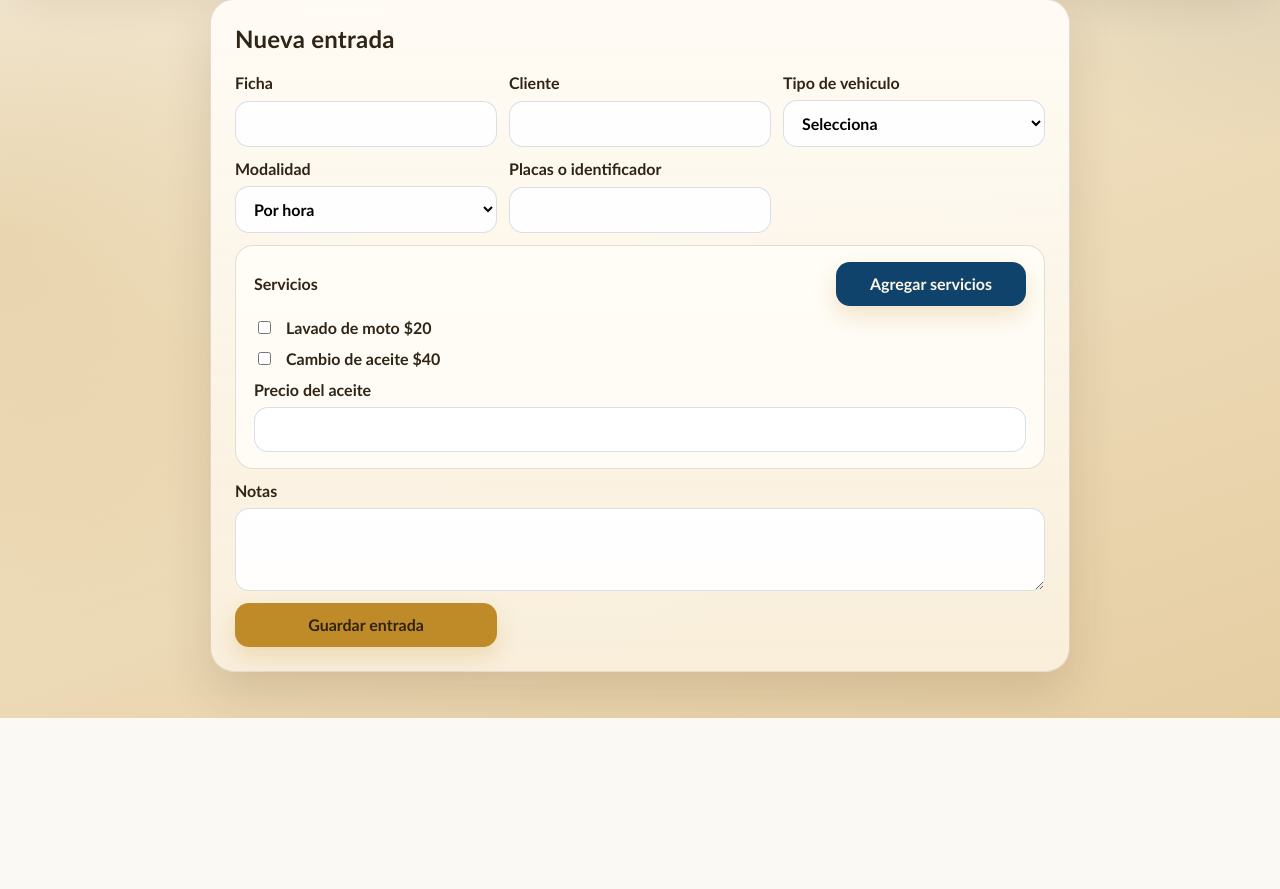
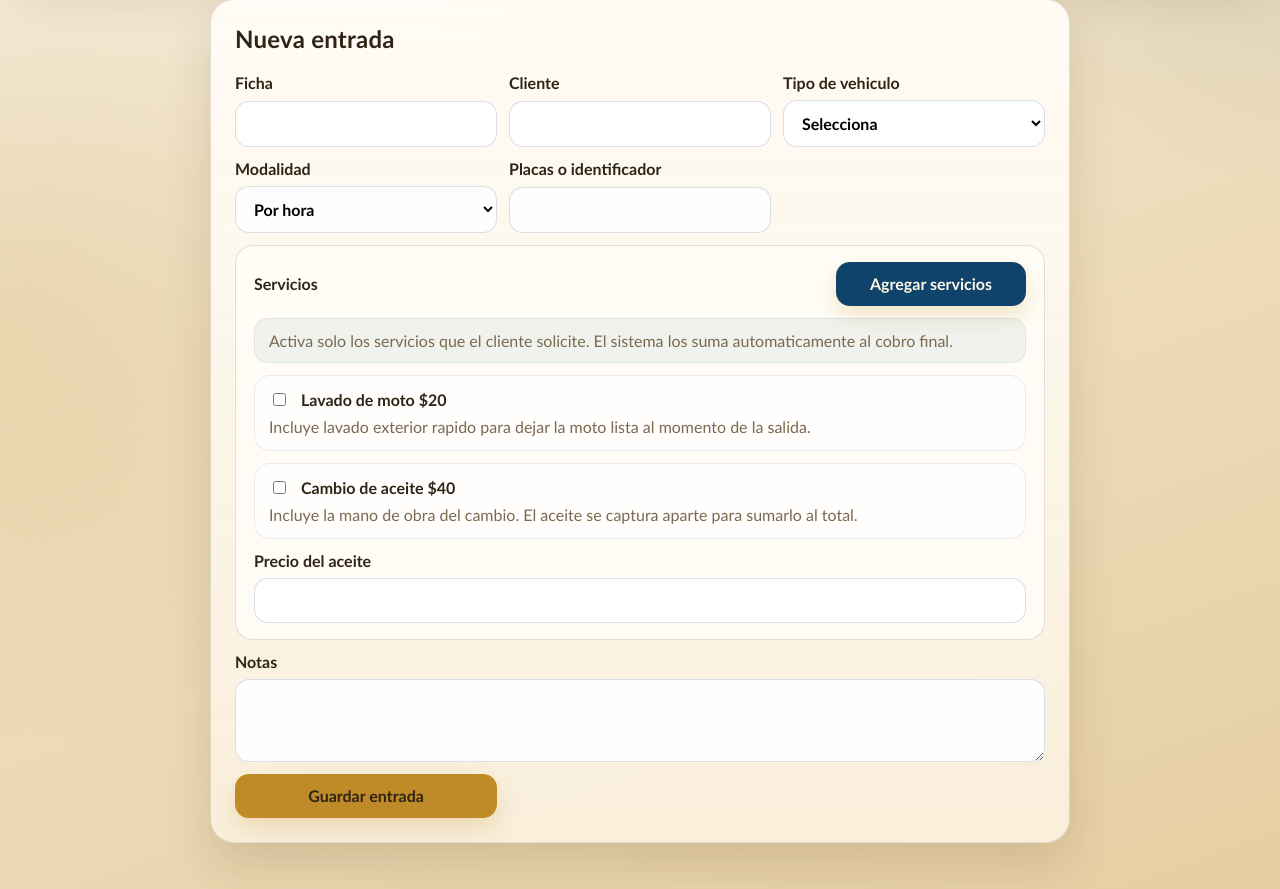
Before and after one commit to Chesco23706/estacionamiento-romina, a Flask app: page /operations in a window 1280 px wide. Shown: the part 227-1116 px from the top of the page. Before the commit the page ends 945 px from the top, so only its background shows below. Run offline with Flask 3, Linux system fonts and the light colour scheme; a user stored in the database is signed in.

Commit message:
Improve service panel details and add subtle UI animations

```diff
--- a/app/templates/operations.html
+++ b/app/templates/operations.html
@@ -39,19 +39,28 @@
       <section class="service-panel full-width" data-service-panel>
         <div class="service-panel-header">
           <span>Servicios</span>
-          <button class="btn btn-secondary service-toggle-btn" type="button" data-service-panel-toggle>
+          <button class="btn btn-secondary service-toggle-btn" type="button" data-service-panel-toggle aria-expanded="false">
             Agregar servicios
           </button>
         </div>
         <div class="service-panel-body" data-service-panel-body hidden>
+          <div class="service-intro">
+            <p>Activa solo los servicios que el cliente solicite. El sistema los suma automaticamente al cobro final.</p>
+          </div>
+          <article class="service-option-card">
             <label class="checkbox-row">
               <input type="checkbox" name="service_wash" data-service-wash>
               Lavado de moto $20
             </label>
+            <p class="service-option-note">Incluye lavado exterior rapido para dejar la moto lista al momento de la salida.</p>
+          </article>
+          <article class="service-option-card">
             <label class="checkbox-row">
               <input type="checkbox" name="service_oil_change" data-service-oil-change>
               Cambio de aceite $40
             </label>
+            <p class="service-option-note">Incluye la mano de obra del cambio. El aceite se captura aparte para sumarlo al total.</p>
+          </article>
           <label data-oil-price-field hidden>
             Precio del aceite
             <input type="number" name="service_oil_price" min="0.01" step="0.01" inputmode="decimal">
--- a/public/app.js
+++ b/public/app.js
@@ -138,7 +138,7 @@ function setupServiceFields() {
       );
 
     const syncOilField = () => {
-      const enabled = oilToggle.checked && !body.hidden;
+      const enabled = oilToggle.checked && panel.classList.contains("is-open");
       oilPriceField.hidden = !enabled;
       oilPriceInput.required = enabled;
       if (!enabled) {
@@ -147,10 +147,13 @@ function setupServiceFields() {
     };
 
     const syncPanelButton = () => {
-      toggleButton.textContent = body.hidden ? "Agregar servicios" : "Ocultar servicios";
+      const open = panel.classList.contains("is-open");
+      toggleButton.textContent = open ? "Ocultar servicios" : "Agregar servicios";
+      toggleButton.setAttribute("aria-expanded", open ? "true" : "false");
     };
 
     const setPanelOpen = (open) => {
+      panel.classList.toggle("is-open", open);
       body.hidden = !open;
       if (!open) {
         if (washInput) {
--- a/public/styles.css
+++ b/public/styles.css
@@ -433,10 +441,34 @@ h2 {
 .service-panel-body {
   display: grid;
   gap: 12px;
+  animation: serviceReveal 0.24s ease-out;
 }
 
 .service-toggle-btn {
   min-width: 190px;
+}
+
+.service-intro {
+  padding: 12px 14px;
+  border-radius: 14px;
+  background: rgba(15, 67, 107, 0.06);
+  border: 1px solid rgba(15, 67, 107, 0.08);
+}
+
+.service-intro p,
+.service-option-note {
+  margin: 0;
+  color: var(--muted);
+}
+
+.service-option-card {
+  display: grid;
+  gap: 8px;
+  padding: 14px;
+  border-radius: 16px;
+  background: rgba(255, 255, 255, 0.75);
+  border: 1px solid rgba(15, 67, 107, 0.1);
+  transition: transform 0.18s ease, border-color 0.18s ease, box-shadow 0.18s ease;
 }
 
 .password-toggle {
```
Also changed, not shown: other parts of public/styles.css (+114 -0 lines), app/templates/record_edit.html (+10 -1 lines), app/templates/records.html (+10 -1 lines). Lines whose indentation alone changed are shown as unchanged.
